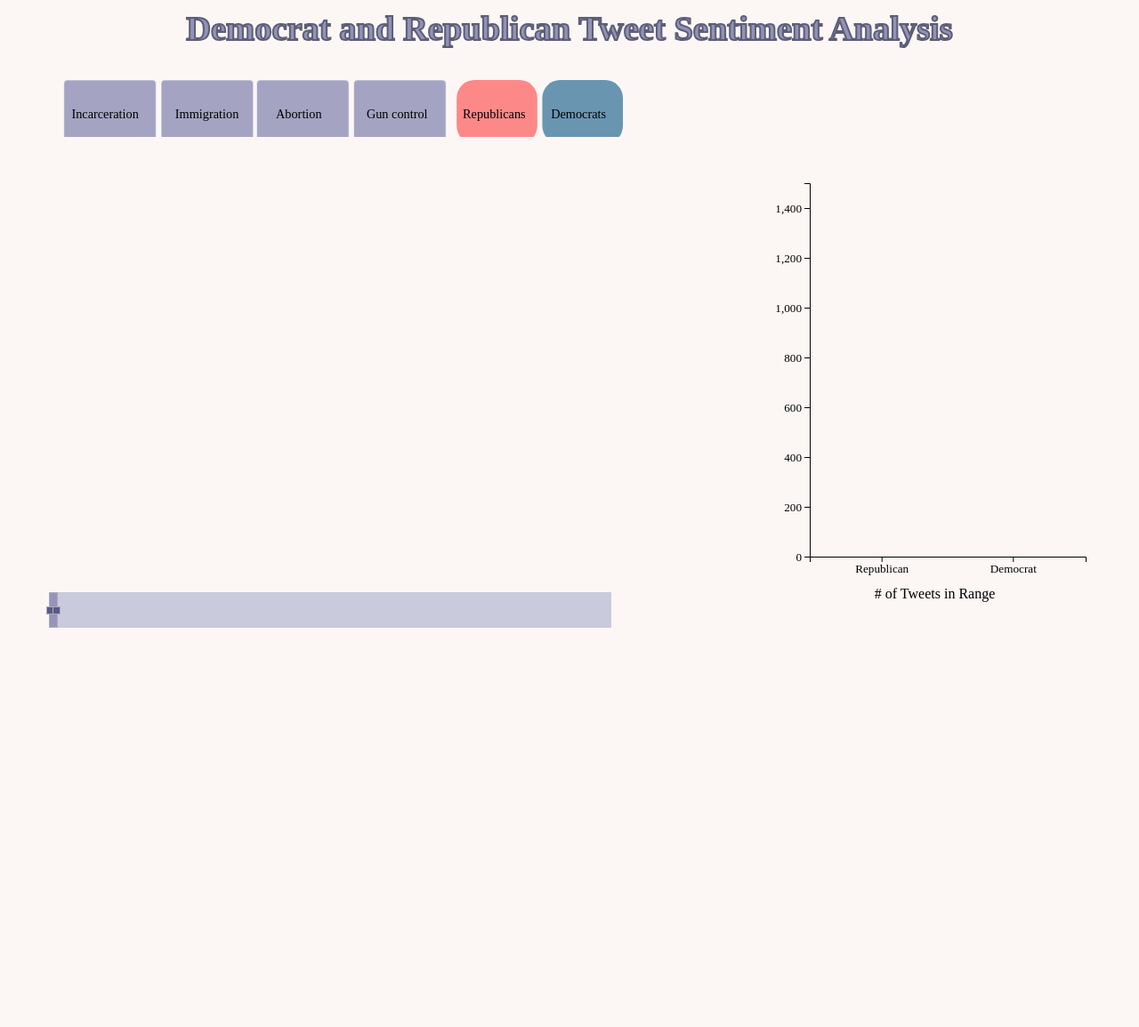
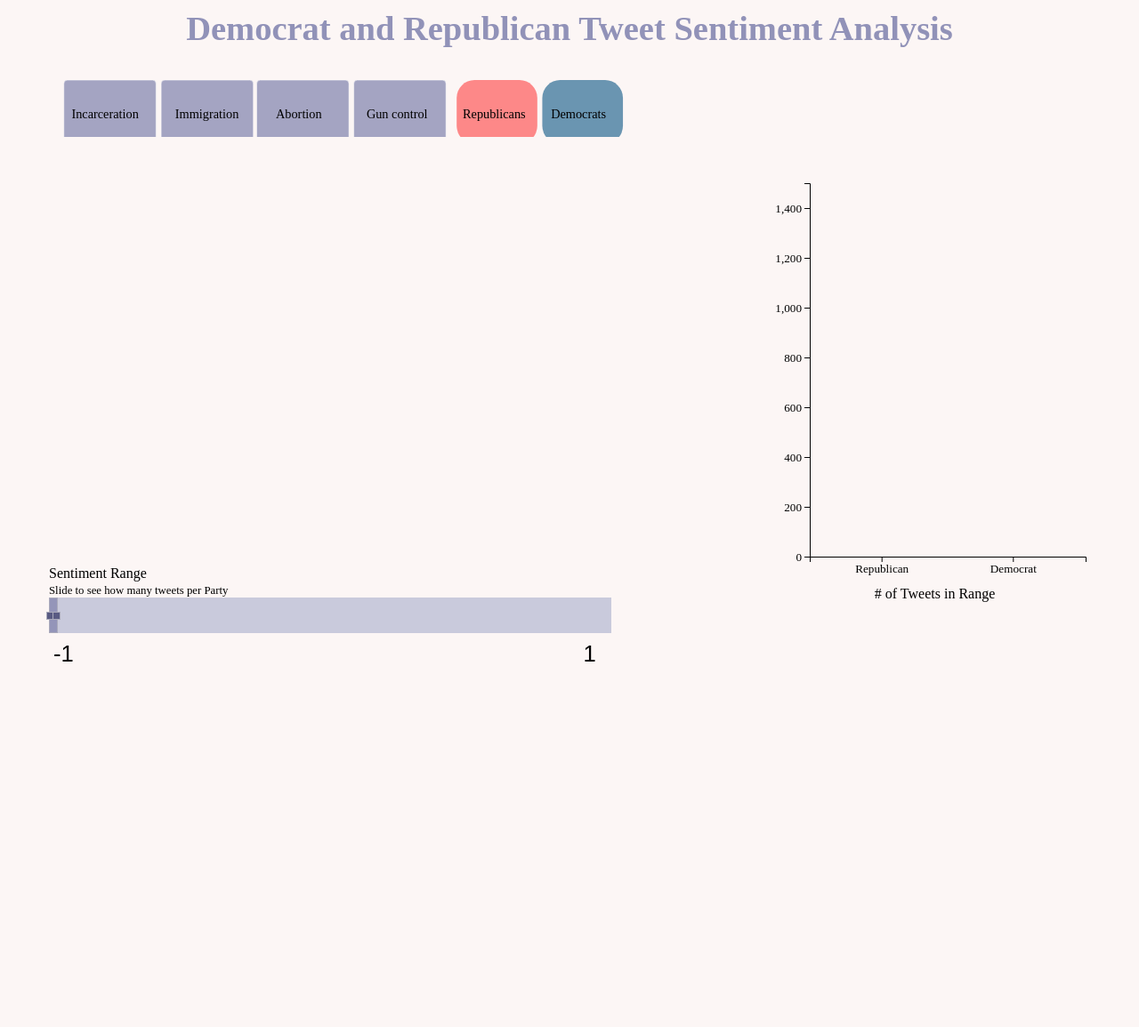
Before and after one commit to kikichan513/gop-vs-dems-tweets, a PHP site: page /home.html in a window 1280 px wide. Shown: the top 1155 px of the page at 89% size. Run offline with PHP 8.4, Linux system fonts and the light colour scheme; some libraries are stand-ins or nearby versions.

Commit message:
added range title

```diff
--- a/home.html
+++ b/home.html
@@ -24,8 +24,11 @@
       </div>
 
       <div id="scatterplot">
-        <div id="slider-container"></div>
+        <div id="slider-container">Sentiment Range
+          <br>  <small>Slide to see how many tweets per Party</small></div>
         <div id="range-label">
+          <div id="range-label-left">-1</div>
+          <div id="range-label-right">1</div>
         </div>
       </div>
 
@@ -262,7 +265,7 @@
         d3.select(this).style("fill",  "#303030")
         .attr("r", 6);
         // turn off mouseout
-        d3.select(this).on("mouseleave", null);
+        d3.select(this).on("mouseout", null);
         // turn on tooltip
         tooltip.show;
       }
@@ -273,7 +276,8 @@
         d3.select(this).style("fill", returncolor)
         .attr("r", 4);
         // turn off click function
-        d3.select(this).on("mouseout", tooltip.hide);
+        d3.select(this).on("mouseout", function(d) { tooltip.hide(d); })
+
      }
   });
   dots.on('mousedown', function(){
--- a/style.css
+++ b/style.css
@@ -2,7 +2,6 @@
   font-size: 3.5em;
   text-align: center;
   font-family: futura;
-  -webkit-text-stroke: 2px #5D5D76;
    color: #9192B8;
    font-weight: bold;
    /*text-shadow:
@@ -84,17 +83,31 @@
   height: 40px;
   width: 632px;
   position: absolute;
-  bottom: 50px;
+  bottom: 80px;
   left: 55px;
+  font-family: "futura";
+  font-size: 16px;
 }
 
 #range-label{
-  height: 25px;
-  width: 300px;
-  position: absolute;
-  bottom: 20px;
-  left: 100px;
+height: 25px;
+    width: 400px;
+    position: absolute;
+    bottom: 10px;
+    left: 60px;
 }
+
+#range-label-left{
+  float:left;
+  width: 5px;
+}
+
+#range-label-right{
+  width: 1200px;
+}
+
+
+
 
 #container {
   width: 100%;
```
